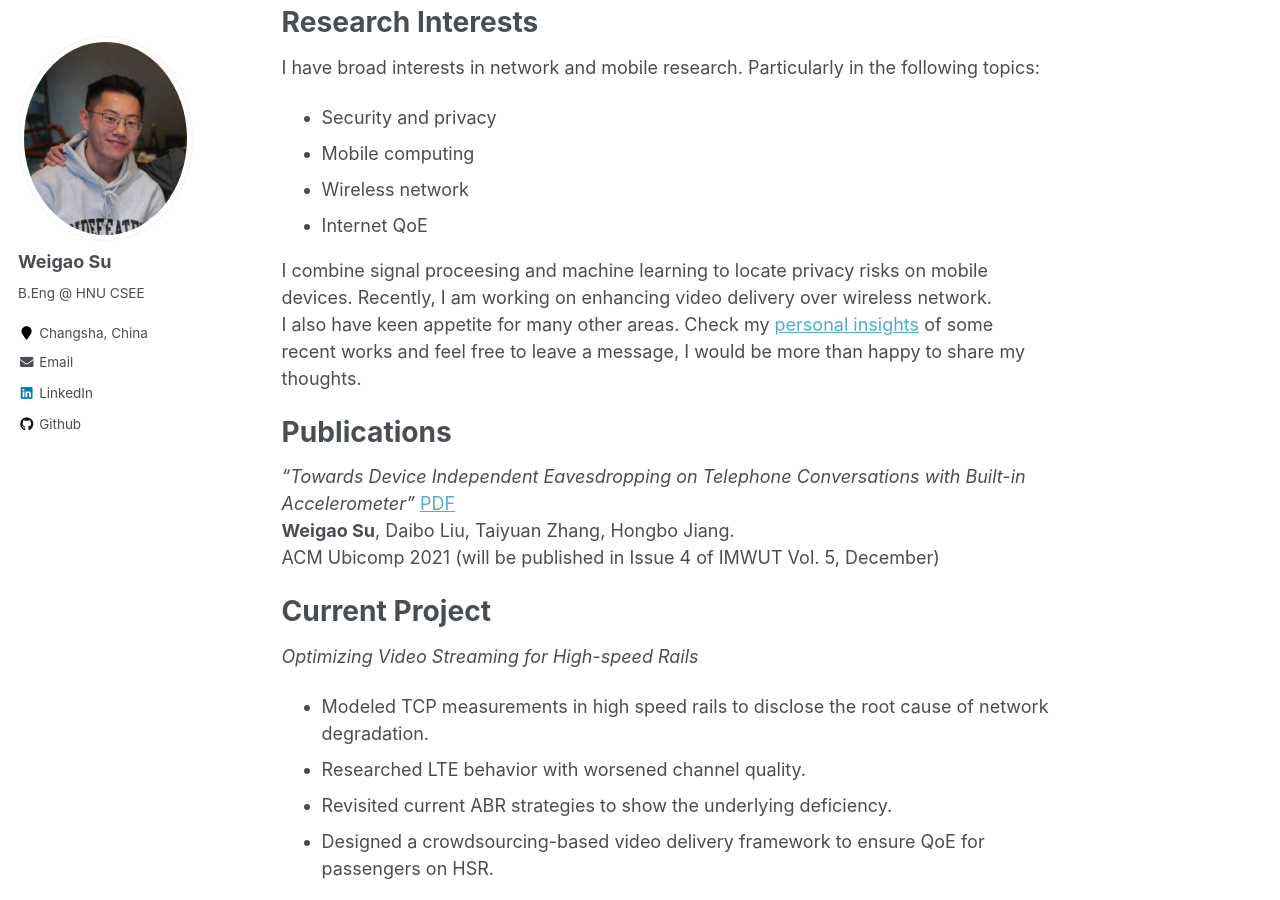
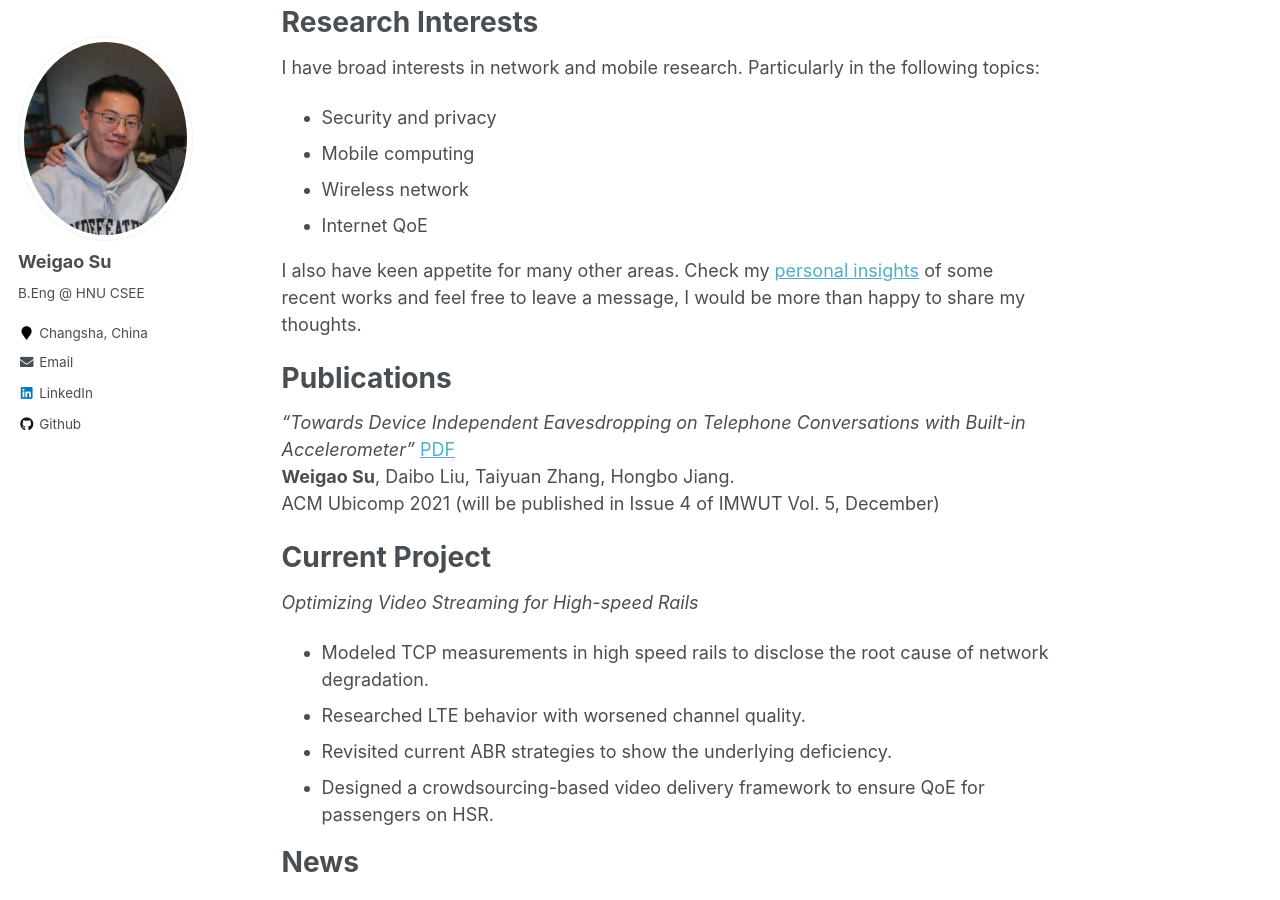
Before and after one commit to wegul/wegul.github.io, a Jekyll site: the page built from _pages/about.md, in a window 1280 px wide and 900 px high, scrolled down 309 px. Built offline with Jekyll 4.4.1, drawn with Linux system fonts in a browser that asks for light colours.

Commit message:
Update about.md

```diff
--- a/_pages/about.md
+++ b/_pages/about.md
@@ -23,7 +23,6 @@ I have broad interests in network and mobile research. Particularly in the follo
 - Wireless network
 - Internet QoE
 
-I combine signal proceesing and machine learning to locate privacy risks on mobile devices. Recently, I am working on enhancing video delivery over wireless network.
 I also have keen appetite for many other areas. Check my [personal insights](https://wegul.github.io/wegul/year-archive/) of some recent works and feel free to leave a message, I would be more than happy to share my thoughts.
 
 Publications
```
